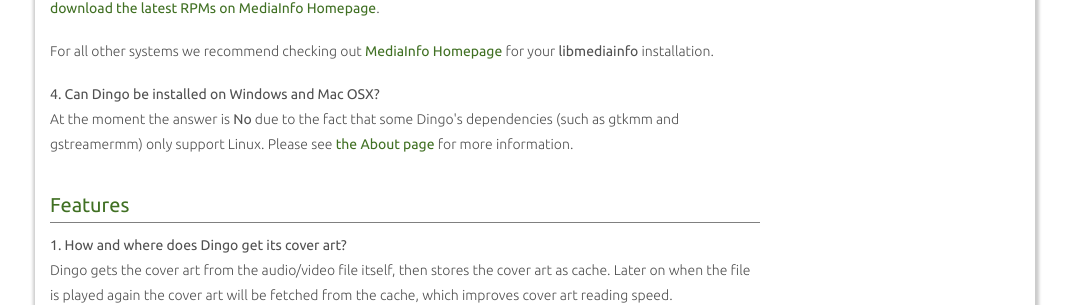
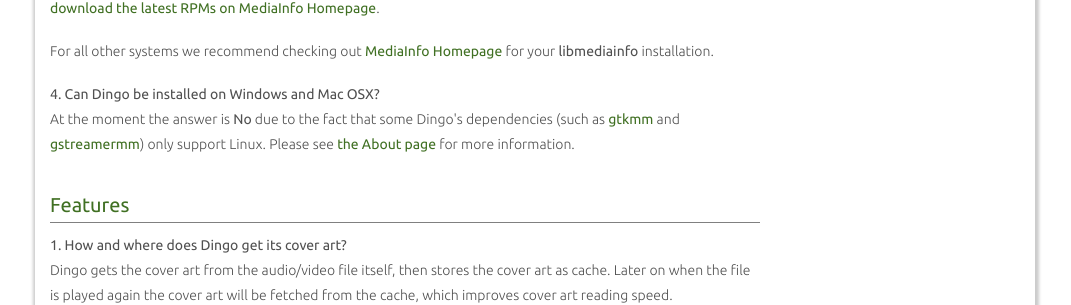
Before and after one commit to phongvcao/dingoprojectorg, a Django app: page /help/faq/ in a window 1280 px wide. Shown: the part 853-1158 px from the top of the page, without its empty margins (105-1176 px from the left). Run offline with Django 3.2, Linux system fonts and the light colour scheme; parts of the project's set-up code (start-up, migrations or seed data) failed here and were passed over.

Commit message:
- Edited help_faq.html & about.html to include gstreamermm/ root homepage URL

```diff
--- a/dingoprojectorg/templates/help/help_faq.html
+++ b/dingoprojectorg/templates/help/help_faq.html
@@ -134,7 +134,7 @@
     </p>
 
     <p class="text-content">
-      At the moment the answer is <span style="font-weight:400;">No</span> due to the fact that some Dingo's dependencies (such as gtkmm and gstreamermm) only support Linux. Please see <a href="/about/" class="doc-link">the About page</a> for more information.
+      At the moment the answer is <span style="font-weight:400;">No</span> due to the fact that some Dingo's dependencies (such as <a href="http://www.gtkmm.org/en/" class="doc-link" target="_blank">gtkmm</a> and <a href="http://developer.gnome.org/gstreamermm/" target="_blank" class="doc-link">gstreamermm</a>) only support Linux. Please see <a href="/about/" class="doc-link">the About page</a> for more information.
     </p>
 
     {# Features #}
@@ -157,7 +157,7 @@
     </p>
 
     <p class="text-content">
-      Dingo is developed using <a href="http://developer.gnome.org/gstreamermm/0.10/" target="_blank" class="doc-link">GStreamermm</a>, the official C++ binding for <a href="http://gstreamer.freedesktop.org/" target="_blank" class="doc-link">GStreamer</a>. Therefore, Dingo can play any file format supported by the GStreamer codecs you have installed on your system.
+      Dingo is developed using <a href="http://developer.gnome.org/gstreamermm/" target="_blank" class="doc-link">GStreamermm</a>, the official C++ binding for <a href="http://gstreamer.freedesktop.org/" target="_blank" class="doc-link">GStreamer</a>. Therefore, Dingo can play any file format supported by the GStreamer codecs you have installed on your system.
     </p>
 
     <br />
```
Also changed, not shown: dingoprojectorg/templates/about/about.html (+1 -1 lines).
